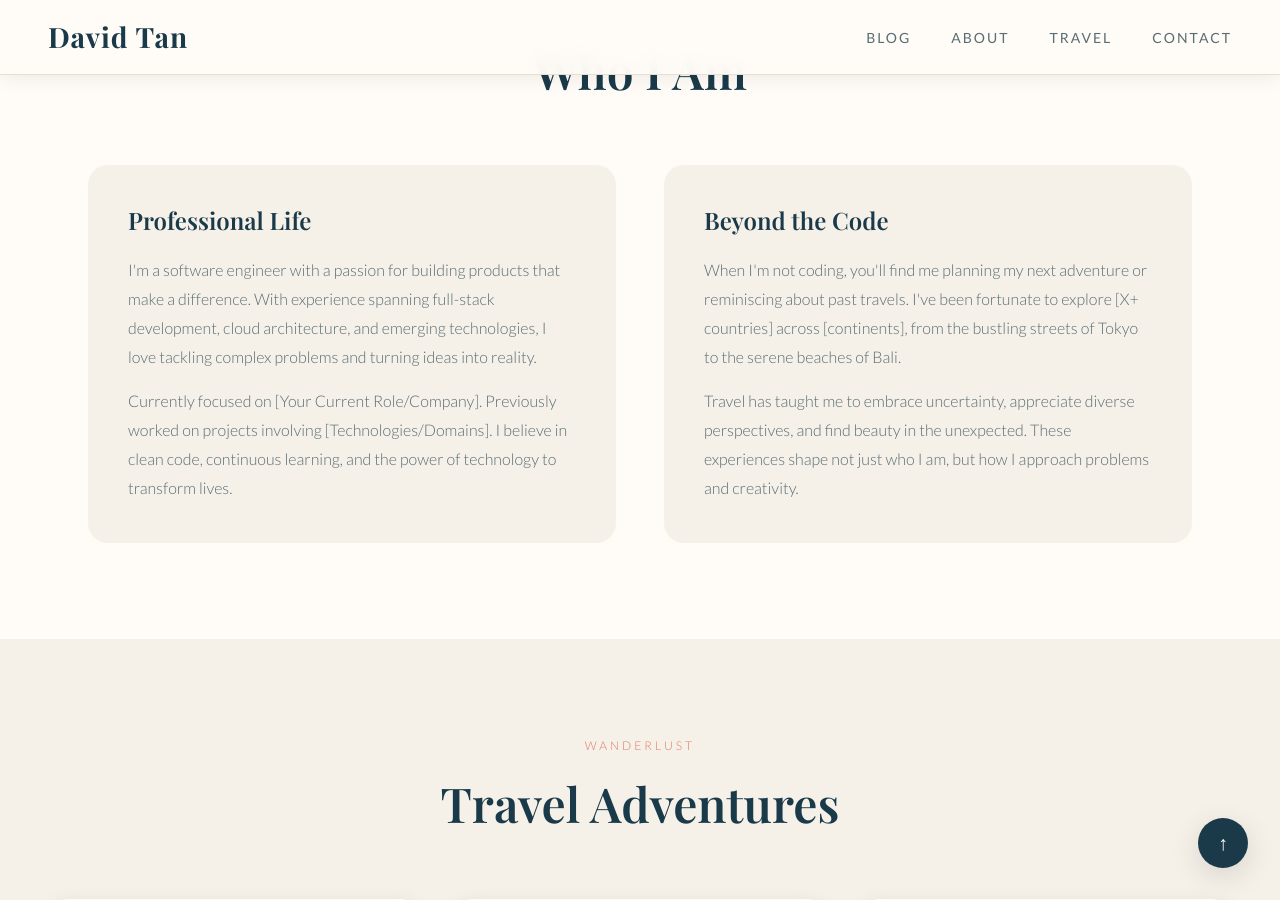
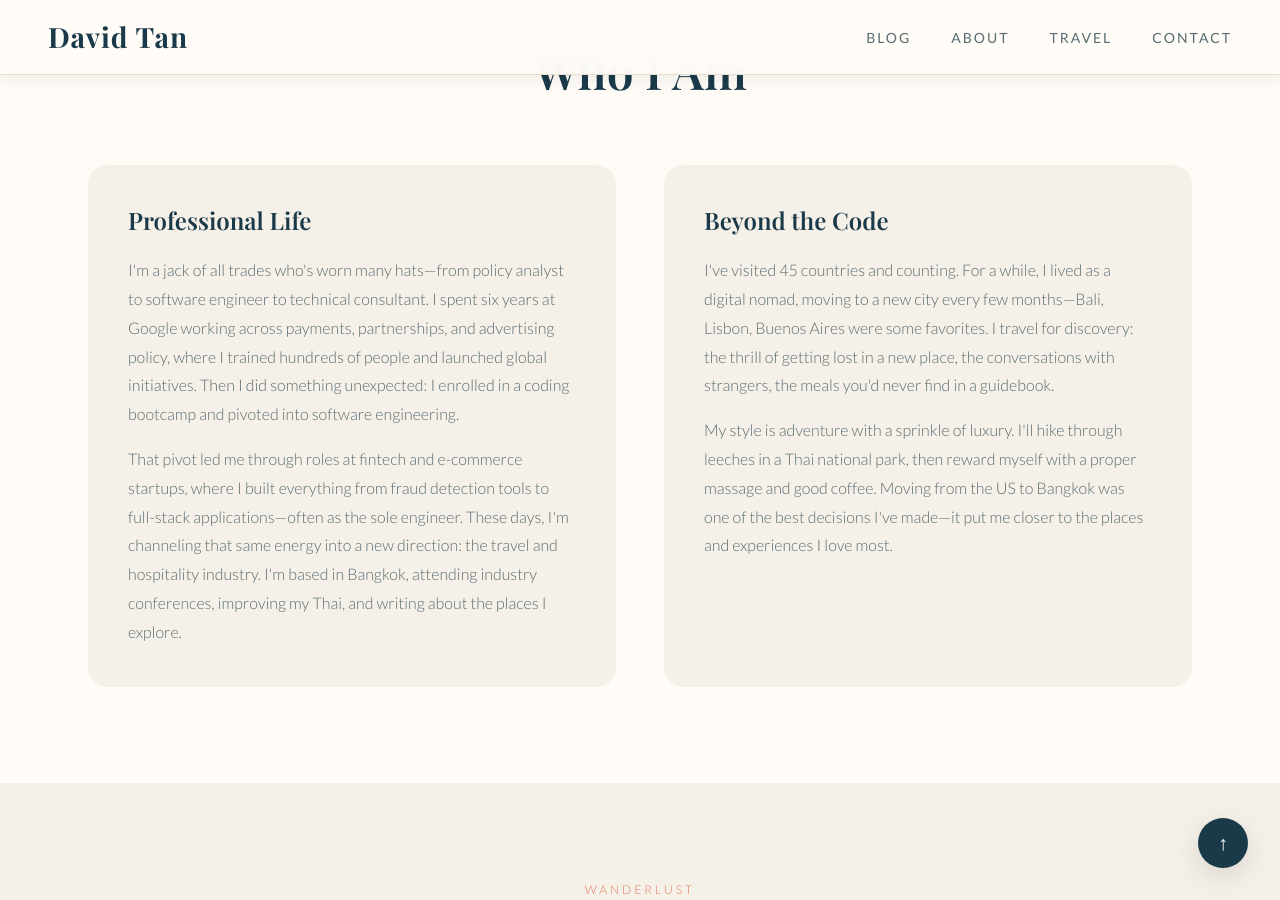
Before and after one commit to davidtansf/davidtan.me, a Jekyll site: the page built from index.html, in a window 1280 px wide and 900 px high, scrolled down 995 px. Built offline with Jekyll 4.4.1, drawn with Linux system fonts in a browser that asks for light colours; some web fonts are replaced.

Commit message:
Update bio with real content
- Professional: Google → coding bootcamp → engineering → travel pivot
- Personal: 45 countries, digital nomad, Bangkok-based
- Tone: adventurous, curious, down-to-earth

Co-Authored-By: Claude Opus 4.5 <noreply@anthropic.com>

```diff
--- a/index.html
+++ b/index.html
@@ -63,29 +63,19 @@
             <div class="about-professional">
                 <h3>Professional Life</h3>
                 <p>
-                    I'm a software engineer with a passion for building products that
-                    make a difference. With experience spanning full-stack development,
-                    cloud architecture, and emerging technologies, I love tackling
-                    complex problems and turning ideas into reality.
+                    I'm a jack of all trades who's worn many hats—from policy analyst to software engineer to technical consultant. I spent six years at Google working across payments, partnerships, and advertising policy, where I trained hundreds of people and launched global initiatives. Then I did something unexpected: I enrolled in a coding bootcamp and pivoted into software engineering.
                 </p>
                 <p>
-                    Currently focused on [Your Current Role/Company]. Previously worked
-                    on projects involving [Technologies/Domains]. I believe in clean code,
-                    continuous learning, and the power of technology to transform lives.
+                    That pivot led me through roles at fintech and e-commerce startups, where I built everything from fraud detection tools to full-stack applications—often as the sole engineer. These days, I'm channeling that same energy into a new direction: the travel and hospitality industry. I'm based in Bangkok, attending industry conferences, improving my Thai, and writing about the places I explore.
                 </p>
             </div>
             <div class="about-personal">
                 <h3>Beyond the Code</h3>
                 <p>
-                    When I'm not coding, you'll find me planning my next adventure or
-                    reminiscing about past travels. I've been fortunate to explore
-                    [X+ countries] across [continents], from the bustling streets of
-                    Tokyo to the serene beaches of Bali.
+                    I've visited 45 countries and counting. For a while, I lived as a digital nomad, moving to a new city every few months—Bali, Lisbon, Buenos Aires were some favorites. I travel for discovery: the thrill of getting lost in a new place, the conversations with strangers, the meals you'd never find in a guidebook.
                 </p>
                 <p>
-                    Travel has taught me to embrace uncertainty, appreciate diverse
-                    perspectives, and find beauty in the unexpected. These experiences
-                    shape not just who I am, but how I approach problems and creativity.
+                    My style is adventure with a sprinkle of luxury. I'll hike through leeches in a Thai national park, then reward myself with a proper massage and good coffee. Moving from the US to Bangkok was one of the best decisions I've made—it put me closer to the places and experiences I love most.
                 </p>
             </div>
         </div>
```
Also changed, not shown: .claude/settings.local.json.
